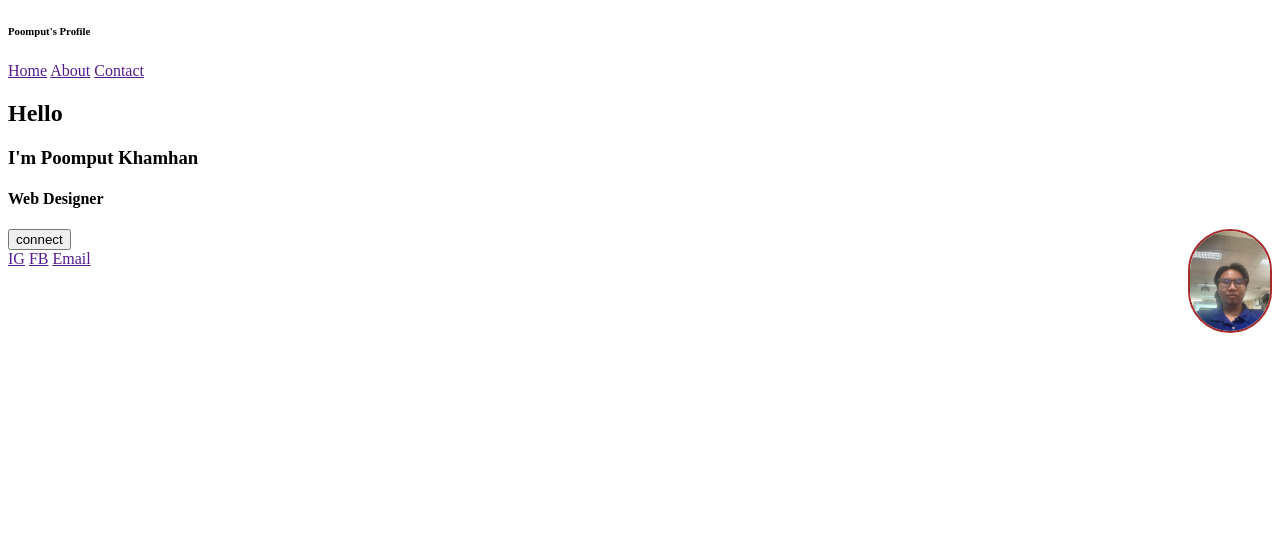
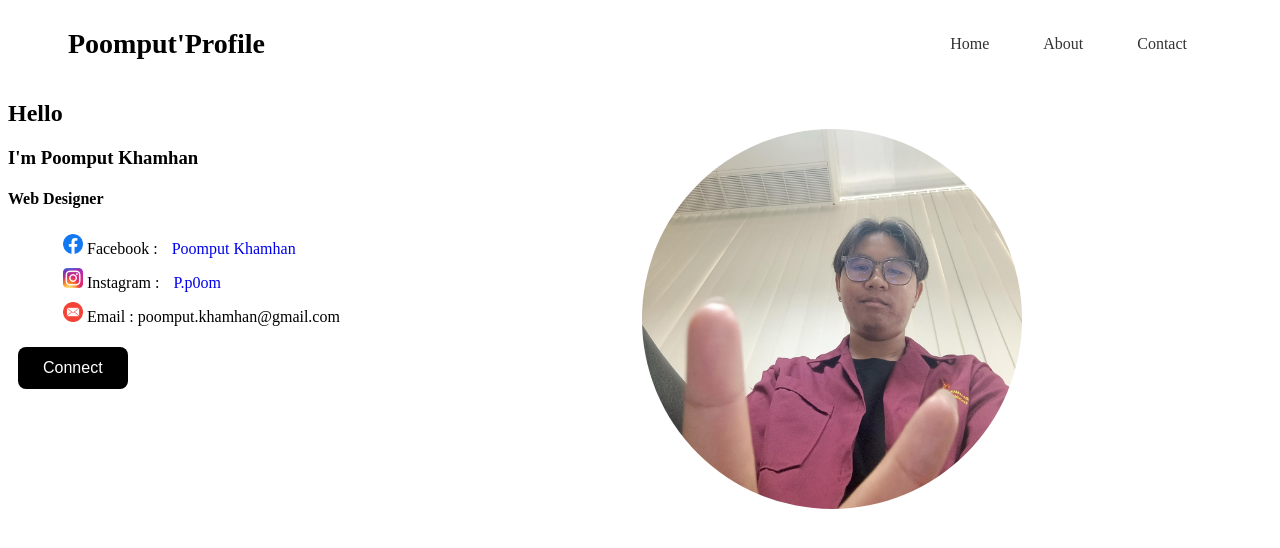
Before and after one commit to PPut789/webapp68, a plain HTML site: page index.html in a window 1280 px wide. Drawn offline with Linux system fonts and the light colour scheme.

Commit message:
Add files via upload

```diff
--- a/index.html
+++ b/index.html
@@ -10,29 +10,41 @@
 
 
 <header>
-    <h6>Poomput's Profile</h6>
+<div class="logo">Poomput'Profile</div>
+<nav>
+<a href="" class="">Home</a>
+<a href="">About</a>
+<a href="">Contact</a>
+</nav>
 </header>
 
-<nav>
-    <a href="">Home</a>
-    <a href="">About</a>
-    <a href="">Contact</a>
-</nav>
 
 <section>
     <h2>Hello</h2>
     <h3>I'm Poomput Khamhan</h3>
     <h4>Web Designer</h4>
-    <a href="hw.html"><input type="submit" value="connect"></a>
+
+
     <aside>
-        <img src="Image.jpg" alt="Poomput Photo">
+        <img src="Profile.jpg" alt="" class="profile-img" >
     </aside>
 </section>
 
 <footer>
-    <a href="">IG</a>
-    <a href="">FB</a>
-    <a href="">Email</a>
+        <ul style="list-style: none; padding-left: 0;">
+            <li><img src="facebook-icon.png" width="20">
+                Facebook :<a href="https://www.facebook.com/poomput.khamhan"> Poomput Khamhan</a>
+            </li>
+
+            <li><img src="Instagram-icon.png" width="20">
+                Instagram :<a href="https://www.instagram.com/p.p0om/"> P.p0om </a>
+            </li>
+
+            <li><img src="Email-icon.png" width="20">
+                Email : poomput.khamhan@gmail.com
+            </li>
+        </ul>
 </footer>
+    <a href="hw.html"><button class="btn">Connect</button></a>
 </body>
 </html>
--- a/mystyle.css
+++ b/mystyle.css
@@ -1,13 +1,62 @@
-img{
-    width: 80px;
-    height: 100px;
-    border: 2px;
-    border-style: solid;
-    border-color: brown;
-    border-radius: 100px;
+header {
+  display: flex;
+  justify-content: space-between;
+  align-items: center;
+  padding: 20px 60px;
+}
+
+.logo {
+  font-weight: bold;
+  font-size: 28px;
+}
+
+.profile-img{
+    width: 380px;
+    height: 380px;
+    border-radius: 100%;
+    margin-right: 250px;
+    margin-top: -100px;
+
 }
 
 aside{
     margin-bottom: 50px;
     float: right;
 }
+
+li{
+    margin-left: 50px;
+    padding: 5px;
+}
+
+a{
+    text-decoration: none;
+    padding: 10px;
+}
+
+.btn {
+  background: #000000;
+  color: rgb(255, 255, 255);
+  padding: 12px 25px;
+  border: none;
+  border-radius: 8px;
+  cursor: pointer;
+  margin-bottom: 30px;
+  font-size: 16px;
+}
+
+.btn:hover {
+  opacity: 0.85;
+}
+
+nav a {
+  margin: 0 15px;
+  text-decoration: none;
+  color: #333;
+  font-weight: 500;
+}
+
+nav a.active {
+  border-bottom: 2px solid #a020f0;
+  color: #a020f0;
+}
```
Also changed, not shown: Email-icon.png (added), Instagram-icon.png (added), Profile.jpg (added), facebook-icon.png (added).
